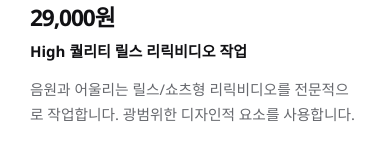
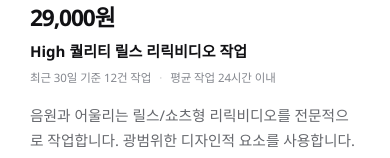
Before and after one commit to dearsmin21-cyber/hiparchive-site, a Next.js app: page / in a window 390 px wide. Shown: the part 508-666 px from the top of the page. Built offline with nearby package versions, Linux system fonts and the light colour scheme; a web font is replaced by a local one.

Commit message:
Refine package trust messaging

```diff
--- a/app/page.js
+++ b/app/page.js
@@ -284,6 +284,7 @@ export default function Page() {
   const [showMobileServiceDetails, setShowMobileServiceDetails] = useState(false);
   const [showMobilePackagePicker, setShowMobilePackagePicker] = useState(false);
   const [showMobileInquiryHint, setShowMobileInquiryHint] = useState(true);
+  const [mobileInquiryHintReady, setMobileInquiryHintReady] = useState(false);
 
   const activePackage =
     packages.find((item) => item.id === selectedPackage) || packages[0];
@@ -293,7 +294,8 @@ export default function Page() {
     0,
     packages.findIndex((item) => item.id === activePackage.id),
   );
-  const shouldShowMobileInquiryHint = showMobileInquiryHint && !showMobilePackagePicker;
+  const shouldShowMobileInquiryHint =
+    mobileInquiryHintReady && showMobileInquiryHint && !showMobilePackagePicker;
 
   function handlePurchase(packageId = activePackage.id) {
     const targetPackage =
@@ -361,6 +363,14 @@ export default function Page() {
       window.removeEventListener("scroll", handleScroll);
       window.removeEventListener("resize", handleScroll);
     };
+  }, []);
+
+  useEffect(() => {
+    const timer = window.setTimeout(() => {
+      setMobileInquiryHintReady(true);
+    }, 3000);
+
+    return () => window.clearTimeout(timer);
   }, []);
 
   return (
@@ -718,6 +728,14 @@ export default function Page() {
                 ) : null}
               </div>
               <div className={styles.packageSubtitle}>{activePackage.subtitle}</div>
+              <div className={styles.packageTrustLine}>
+                {activePackage.id === "deluxe" ? (
+                  <span className={styles.packageTrustAccent}>가장 많이 선택되는 플랜</span>
+                ) : (
+                  <span>최근 30일 기준 12건 작업</span>
+                )}
+                <span>평균 작업 24시간 이내</span>
+              </div>
               <p className={styles.packageDescription}>{activePackage.description}</p>
 
               <dl className={styles.packageMeta}>
@@ -930,7 +948,7 @@ export default function Page() {
           <strong className={styles.footerName}>HipArchive</strong>
           <div className={styles.footerLinks}>
             <Link href="/trust" className={styles.footerLink}>
-              신뢰 안내
+              환불/규정 안내
             </Link>
           </div>
           <p className={styles.footerMeta}>
--- a/app/page.module.css
+++ b/app/page.module.css
@@ -1031,6 +1031,28 @@
   margin-top: 10px;
   color: var(--text);
   font-size: 0.94rem;
+  font-weight: 700;
+}
+
+.packageTrustLine {
+  display: flex;
+  flex-wrap: wrap;
+  gap: 6px 10px;
+  margin-top: 9px;
+  color: #84878e;
+  font-size: 0.76rem;
+  line-height: 1.45;
+  letter-spacing: -0.01em;
+}
+
+.packageTrustLine span + span::before {
+  content: "·";
+  margin-right: 10px;
+  color: rgba(17, 17, 20, 0.22);
+}
+
+.packageTrustAccent {
+  color: var(--accent);
   font-weight: 700;
 }
 
@@ -2462,6 +2484,15 @@
     height: 15px;
   }
 
+  .packageTrustLine {
+    gap: 5px 8px;
+    font-size: 0.72rem;
+  }
+
+  .packageTrustLine span + span::before {
+    margin-right: 8px;
+  }
+
   .packageDescription {
     font-size: 0.92rem;
   }
```
